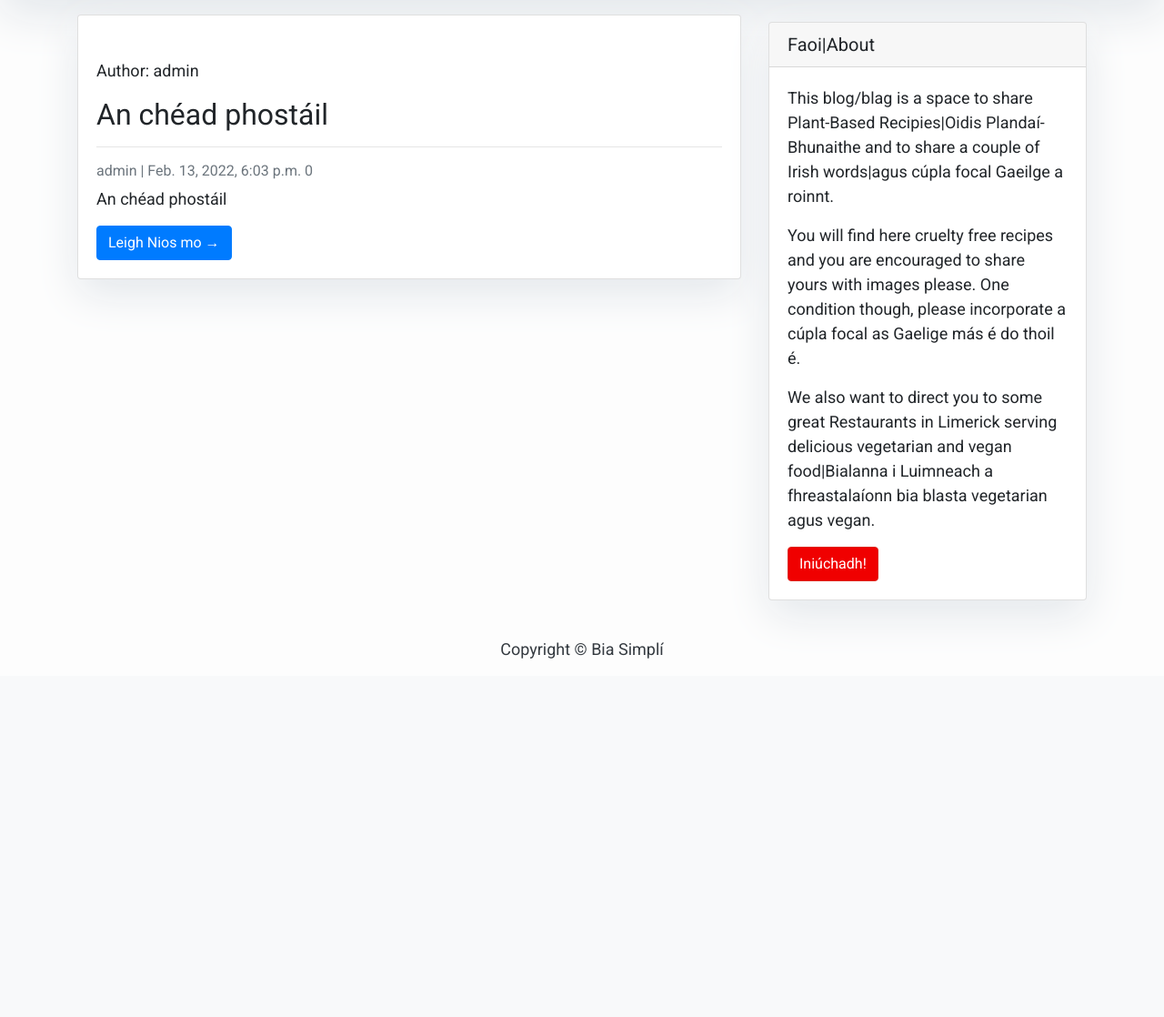
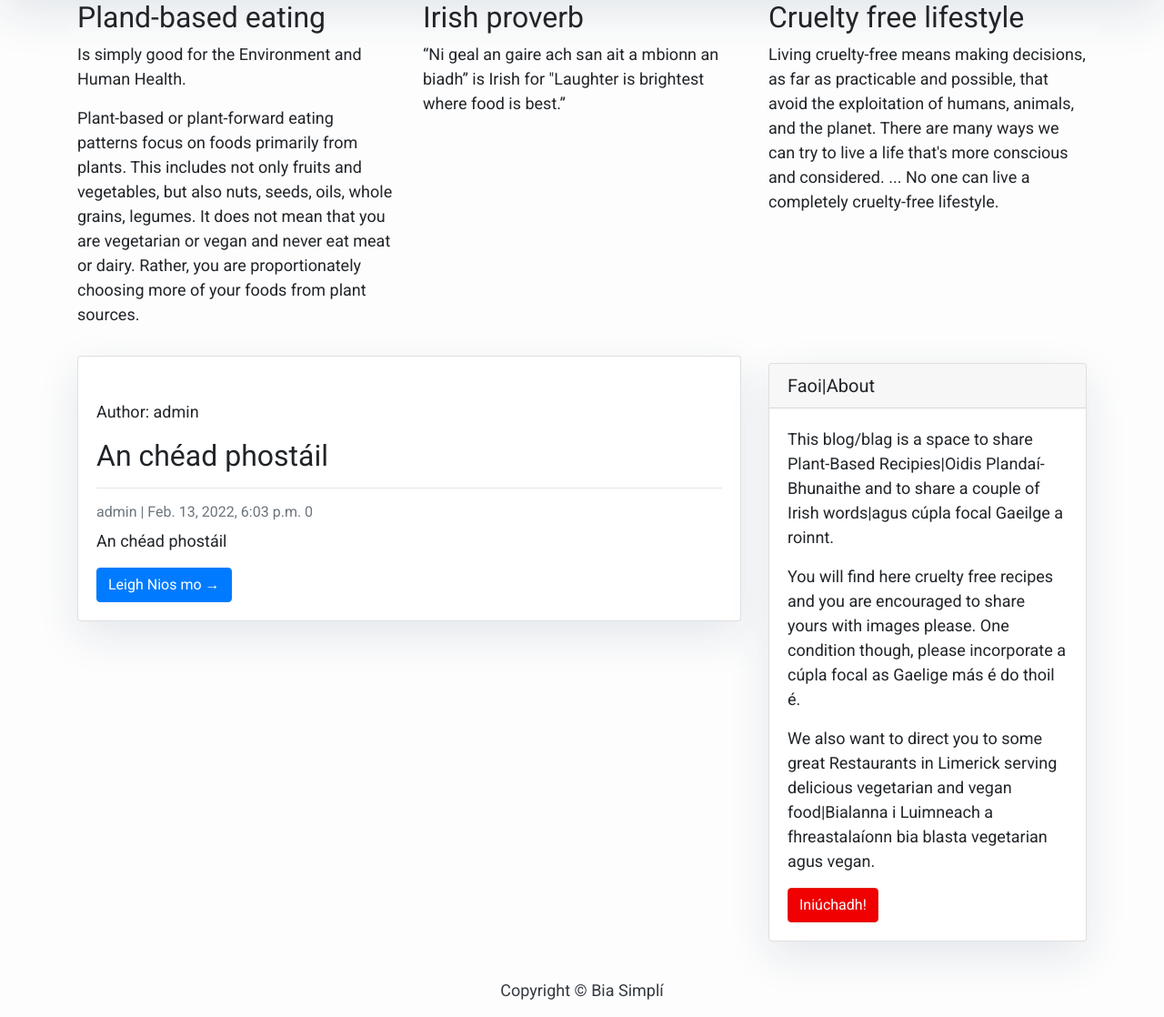
Before and after one commit to Amzzy78/blog-build, a Django app: page / in a window 1280 px wide. Shown: the part 269-1387 px from the top of the page at 91% size. Before the commit the page ends 993 px from the top, so only its background shows below. Run offline with Django 3.2, Linux system fonts and the light colour scheme; data comes from the database, SQL or seed files in the repository; tables that the repository leaves empty hold one stand-in row (values such as "Sample post"); some libraries are stand-ins or nearby versions.

Commit message:
Add text

```diff
--- a/blog/forms.py
+++ b/blog/forms.py
@@ -1,6 +1,5 @@
+from django import forms
 from .models import Comment
-
-from django import forms
 
 
 class CommentForm(forms.ModelForm):
--- a/templates/index.html
+++ b/templates/index.html
@@ -18,6 +18,37 @@
 <div class="container">
     <div class="row">
 
+        <!-- Testing grids -->
+
+        <div class="container">
+            <div class="row">
+              <div class="col-sm">
+                <h2>Pland-based eating</h2>
+                <p>Is simply good for the Environment and Human Health.
+                    <p>Plant-based or plant-forward eating patterns focus on foods primarily from plants.
+                        This includes not only fruits and vegetables, but also nuts, seeds, oils, whole grains, legumes.
+                        It does not mean that you are vegetarian or vegan and never eat meat or dairy.
+                        Rather, you are proportionately choosing more of your foods from plant sources.</p>
+
+
+                </p>
+              </div>
+              <div class="col-sm">
+                <h2>Irish proverb</h2>
+                <p>“Ni geal an gaire ach san ait a mbionn an biadh” is Irish for "Laughter is brightest where food is best.”</p>
+
+
+              </div>
+              <div class="col-sm">
+                <h2>Cruelty free lifestyle</h2>
+                <p>
+                    Living cruelty-free means making decisions, as far as practicable and possible, that avoid the exploitation of humans, animals, and the planet.
+                     There are many ways we can try to live a life that's more conscious and considered. ...
+                      No one can live a completely cruelty-free lifestyle.
+              </div>
+            </div>
+          </div>
+
         <!-- Blog Entries Column -->
      <div class="col-md-8 mt-3 left">
             {% for post in post_list %}
```
Also changed, not shown: other parts of templates/index.html (+14 -14 lines), blog/views.py (+2 -9 lines).
